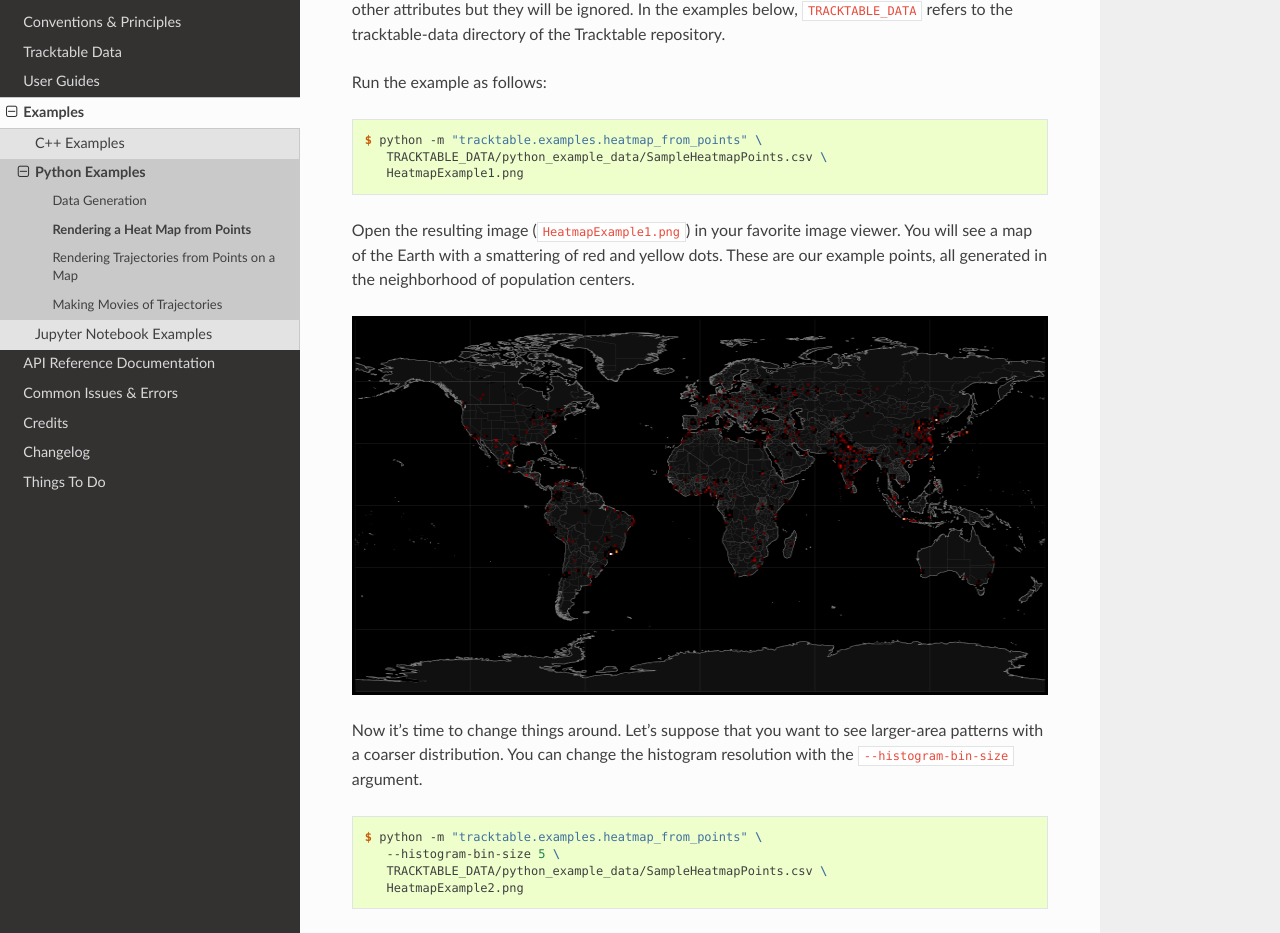
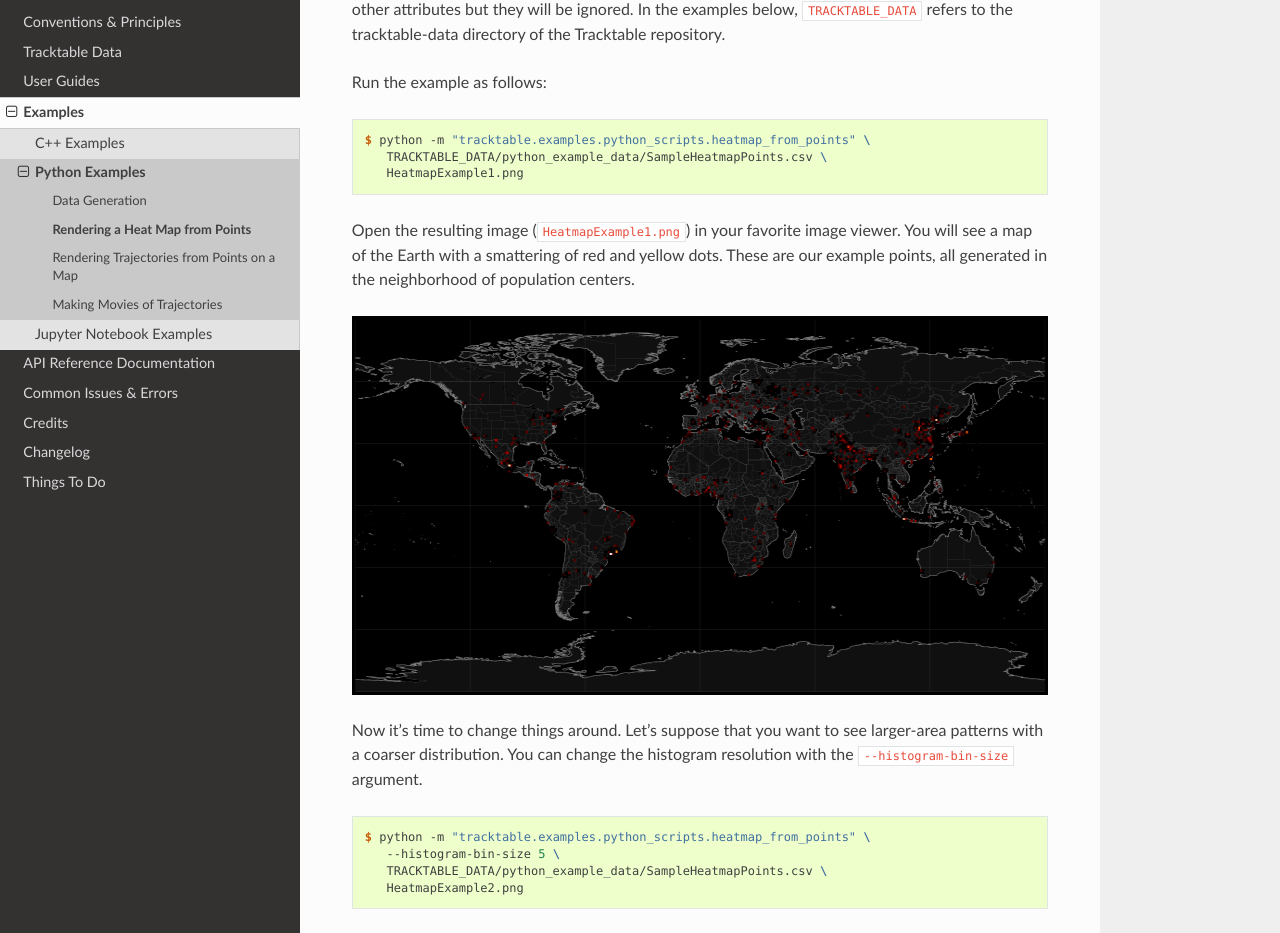
Before and after one commit to sandialabs/tracktable-docs, a Sphinx documentation site: the page built from Documentation/examples/python/heatmap.rst, in a window 1280 px wide and 1400 px high, scrolled down 309 px. Shown: the part 127-1060 px from the top of the window. Built offline with Sphinx 7.4.7 and the Read the Docs theme 2.0.0, drawn with Linux system fonts in a browser that asks for light colours; pages that are not in the unit, such as notebooks, are missing from menus; the version number could not be read and is left out; some of the changed text lies outside the part shown.

Commit message:
Fix include path for example scripts

```diff
--- a/Documentation/examples/python/heatmap.rst
+++ b/Documentation/examples/python/heatmap.rst
@@ -22,7 +22,7 @@ Run the example as follows:
 
 .. code-block:: console
 
-   $ python -m "tracktable.examples.heatmap_from_points" \
+   $ python -m "tracktable.examples.python_scripts.heatmap_from_points" \
       TRACKTABLE_DATA/python_example_data/SampleHeatmapPoints.csv \
       HeatmapExample1.png
 
@@ -40,7 +40,7 @@ the histogram resolution with the ``--histogram-bin-size`` argument.
 
 .. code-block:: console
 
-   $ python -m "tracktable.examples.heatmap_from_points" \
+   $ python -m "tracktable.examples.python_scripts.heatmap_from_points" \
       --histogram-bin-size 5 \
       TRACKTABLE_DATA/python_example_data/SampleHeatmapPoints.csv \
       HeatmapExample2.png
@@ -55,7 +55,7 @@ linear one you might get more detail.
 
 .. code-block:: console
 
-   $ python -m "tracktable.examples.heatmap_from_points" \
+   $ python -m "tracktable.examples.python_scripts.heatmap_from_points" \
       --scale logarithmic \
       TRACKTABLE_DATA/examples/data/SampleHeatmapPoints.csv \
       HeatmapExample3.png
@@ -68,7 +68,7 @@ bins smaller?
 
 .. code-block:: console
 
-   $ python -m "tracktable.examples.heatmap_from_points" \
+   $ python -m "tracktable.examples.python_scripts.heatmap_from_points" \
       --scale logarithmic \
       --map region:europe \
       --histogram-bin-size 0.5 \
@@ -85,4 +85,4 @@ options with the ``--help`` argument.
 
 .. code-block:: console
 
-   $ python -m "tracktable.examples.heatmap_from_points" --help
+   $ python -m "tracktable.examples.python_scripts.heatmap_from_points" --help
```
Also changed, not shown: Documentation/examples/python/movies.rst (+4 -4 lines), Documentation/examples/python/trajectory_map.rst (+5 -5 lines).
